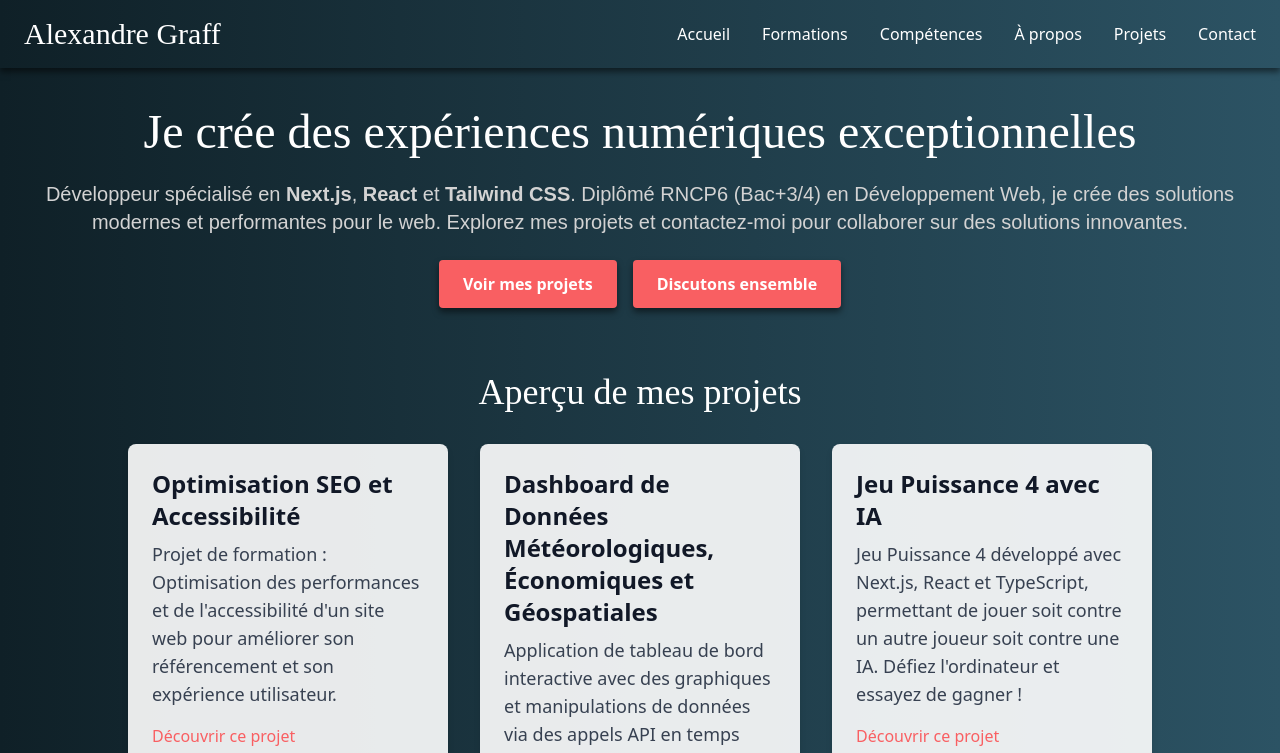
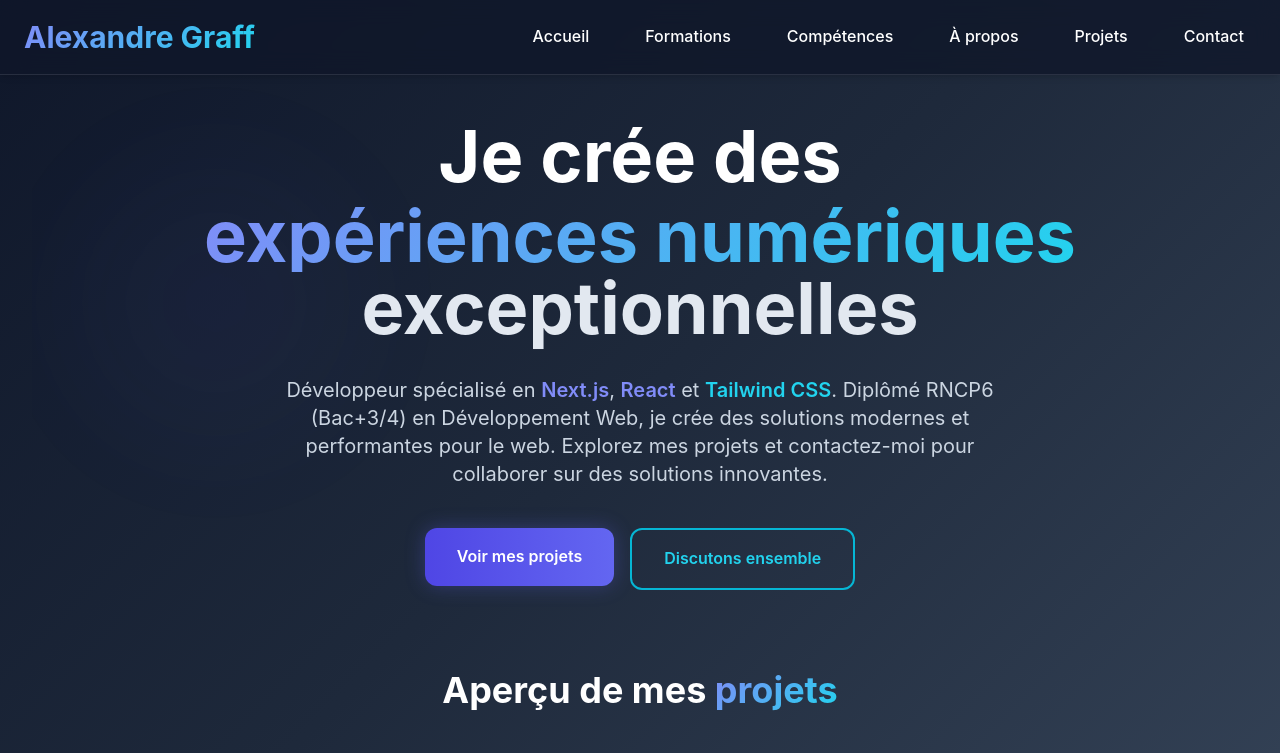
Before and after one commit to alexandreg67/mon-portfolio, a Next.js app: page / in a window 1280 px wide. Shown: the top 753 px of the page. Built offline with nearby package versions, Linux system fonts and the light colour scheme.

Commit message:
feat: refactor styles and animations for improved UI/UX across components

```diff
--- a/app/components/Header.tsx
+++ b/app/components/Header.tsx
@@ -34,9 +34,9 @@ const Header: React.FC = () => {
 	}, [isOpen]);
 
 	return (
-		<header className="bg-hero-gradient text-white shadow-custom-dark">
+		<header className="fixed top-0 left-0 right-0 z-50 backdrop-blur-md bg-slate-900/80 border-b border-white/10 text-white shadow-card">
 			<div className="container mx-auto flex justify-between items-center py-4 px-6">
-				<Link href="/" className="text-3xl font-headline">
+				<Link href="/" className="text-3xl font-heading font-bold text-gradient hover:scale-105 transition-transform">
 					{SITE_CONFIG.AUTHOR}
 				</Link>
 				<nav className="hidden lg:flex space-x-8" role="navigation" aria-label="Navigation principale">
@@ -44,7 +44,7 @@ const Header: React.FC = () => {
 						<Link
 							key={item.href}
 							href={item.href}
-							className="hover:text-secondary transition duration-300 focus:outline-none focus:ring-2 focus:ring-secondary focus:ring-offset-2 focus:ring-offset-backgroundStart rounded"
+							className="relative hover:text-primary-400 transition-all duration-300 focus:outline-none focus:ring-2 focus:ring-primary-500 focus:ring-offset-2 focus:ring-offset-slate-900 rounded px-3 py-2 font-medium after:absolute after:bottom-0 after:left-0 after:w-0 after:h-0.5 after:bg-gradient-to-r after:from-primary-400 after:to-secondary-400 hover:after:w-full after:transition-all after:duration-300"
 						>
 							{item.label}
 						</Link>
@@ -56,7 +56,7 @@ const Header: React.FC = () => {
 						aria-label={isOpen ? "Fermer le menu de navigation" : "Ouvrir le menu de navigation"}
 						aria-expanded={isOpen}
 						aria-controls="mobile-menu"
-						className="text-white focus:outline-none focus:ring-2 focus:ring-secondary focus:ring-offset-2 focus:ring-offset-backgroundStart rounded p-1"
+						className="text-white focus:outline-none focus:ring-2 focus:ring-primary-500 focus:ring-offset-2 focus:ring-offset-slate-900 rounded p-2 hover:bg-white/10 transition-all"
 					>
 						<svg
 							className="w-8 h-8"
@@ -88,16 +88,16 @@ const Header: React.FC = () => {
 			{/* Menu latéral pour les petits écrans */}
 			<div
 				id="mobile-menu"
-				className={`fixed inset-y-0 left-0 w-64 bg-hero-gradient transform ${
+				className={`fixed inset-y-0 left-0 w-72 backdrop-blur-xl bg-slate-900/90 border-r border-white/10 transform ${
 					isOpen ? 'translate-x-0' : '-translate-x-full'
-				} transition-transform duration-300 ease-in-out z-50 lg:hidden`}
+				} transition-transform duration-300 ease-in-out z-50 lg:hidden shadow-2xl`}
 				aria-hidden={!isOpen}
 			>
-				<div className="flex justify-end p-4">
+				<div className="flex justify-end p-6">
 					<button
 						onClick={closeMenu}
 						aria-label="Fermer le menu de navigation"
-						className="text-white focus:outline-none focus:ring-2 focus:ring-secondary focus:ring-offset-2 focus:ring-offset-backgroundStart rounded p-1"
+						className="text-white focus:outline-none focus:ring-2 focus:ring-primary-500 focus:ring-offset-2 focus:ring-offset-slate-900 rounded p-2 hover:bg-white/10 transition-all"
 					>
 						<svg
 							className="w-8 h-8"
@@ -115,12 +115,12 @@ const Header: React.FC = () => {
 						</svg>
 					</button>
 				</div>
-				<nav className="flex flex-col items-start space-y-4 p-4" role="navigation" aria-label="Navigation mobile">
+				<nav className="flex flex-col items-start space-y-2 p-6" role="navigation" aria-label="Navigation mobile">
 					{NAV_ITEMS.map((item) => (
 						<Link
 							key={item.href}
 							href={item.href}
-							className="hover:text-secondary transition duration-300 focus:outline-none focus:ring-2 focus:ring-secondary focus:ring-offset-2 focus:ring-offset-backgroundStart rounded p-2 w-full text-left"
+							className="w-full p-4 rounded-xl hover:bg-white/10 hover:text-primary-400 transition-all duration-300 focus:outline-none focus:ring-2 focus:ring-primary-500 focus:ring-offset-2 focus:ring-offset-slate-900 font-medium border border-transparent hover:border-white/20"
 							onClick={closeMenu}
 						>
 							{item.label}
--- a/app/globals.css
+++ b/app/globals.css
@@ -2,18 +2,93 @@
 @tailwind components;
 @tailwind utilities;
 
-html, body {
+/* Import modern fonts */
+@import url("https://fonts.googleapis.com/css2?family=Inter:wght@300;400;500;600;700;800&family=Inter+Tight:wght@400;500;600;700;800;900&family=Playfair+Display:ital,wght@0,400;0,500;0,600;1,400&display=swap");
+
+html {
   height: 100%;
   margin: 0;
   padding: 0;
+  background: linear-gradient(135deg, #0f172a 0%, #1e293b 50%, #334155 100%);
+  background-attachment: fixed;
+}
+
+html,
+body {
+  min-height: 100%;
   overflow-x: hidden;
 }
 
 body {
   display: flex;
   flex-direction: column;
+  font-family: "Inter", system-ui, sans-serif;
+  color: #ffffff;
+  line-height: 1.6;
+  margin: 0;
+  padding: 0;
 }
 
 main {
   flex-grow: 1;
 }
+
+/* Custom utility classes for modern effects */
+@layer utilities {
+  .text-gradient {
+    background: linear-gradient(135deg, #818cf8 0%, #22d3ee 100%);
+    -webkit-background-clip: text;
+    -webkit-text-fill-color: transparent;
+    background-clip: text;
+  }
+
+  .backdrop-blur-xs {
+    backdrop-filter: blur(2px);
+  }
+
+  .card-modern {
+    background: linear-gradient(
+      135deg,
+      rgba(255, 255, 255, 0.05) 0%,
+      rgba(255, 255, 255, 0.02) 100%
+    );
+    backdrop-filter: blur(10px);
+    border: 1px solid rgba(255, 255, 255, 0.1);
+  }
+
+  .card-modern:hover {
+    background: linear-gradient(
+      135deg,
+      rgba(255, 255, 255, 0.08) 0%,
+      rgba(255, 255, 255, 0.04) 100%
+    );
+    transform: translateY(-2px);
+  }
+}
+
+/* Smooth transitions for modern feel */
+* {
+  transition-property: color, background-color, border-color,
+    text-decoration-color, fill, stroke, opacity, box-shadow, transform, filter,
+    backdrop-filter;
+  transition-timing-function: cubic-bezier(0.4, 0, 0.2, 1);
+  transition-duration: 200ms;
+}
+
+/* Modern scrollbar */
+::-webkit-scrollbar {
+  width: 8px;
+}
+
+::-webkit-scrollbar-track {
+  background: rgba(15, 23, 42, 0.5);
+}
+
+::-webkit-scrollbar-thumb {
+  background: rgba(99, 102, 241, 0.5);
+  border-radius: 4px;
+}
+
+::-webkit-scrollbar-thumb:hover {
+  background: rgba(99, 102, 241, 0.8);
+}
--- a/app/layout.tsx
+++ b/app/layout.tsx
@@ -46,9 +46,9 @@ export default function RootLayout({
 					}}
 				/>
 			</head>
-			<body className="min-h-screen flex flex-col bg-gradient-to-r from-backgroundStart to-backgroundEnd text-textPrimary" role="document">
+			<body className="min-h-screen flex flex-col font-body text-textPrimary" role="document">
 				<Header />
-				<main className="flex-grow flex flex-col items-center justify-center" role="main">
+				<main className="flex-grow flex flex-col items-center justify-center pt-20" role="main">
 					{children}
 				</main>
 				<ClientFooter />
--- a/app/page.tsx
+++ b/app/page.tsx
@@ -10,30 +10,41 @@ export default function HomePage() {
 
 
   return (
-    <div className="min-h-screen text-white flex flex-col items-center justify-center px-4 md:px-8">
+    <div className="min-h-screen text-white flex flex-col items-center justify-center px-4 md:px-8 relative overflow-hidden">
+      {/* Subtle animated background elements */}
+      <div className="absolute inset-0 opacity-20">
+        <div className="absolute top-20 left-10 w-72 h-72 bg-primary-500/20 rounded-full blur-3xl animate-gentle-bounce"></div>
+        <div className="absolute bottom-32 right-16 w-96 h-96 bg-secondary-500/15 rounded-full blur-3xl animate-gentle-bounce" style={{animationDelay: '1s'}}></div>
+      </div>
+
       {/* Section de bienvenue */}
-      <div className="text-center mt-10">
-        <h1 className="text-5xl font-headline mb-6">
-          Je crée des expériences numériques exceptionnelles
+      <div className="text-center mt-10 relative z-10 animate-fade-in">
+        <h1 className="text-4xl md:text-6xl lg:text-7xl font-heading font-bold mb-8 leading-tight">
+          Je crée des
+          <span className="text-gradient block mt-2">
+            expériences numériques
+          </span>
+          <span className="text-slate-200">exceptionnelles</span>
         </h1>
-        <p className="text-xl font-body text-textSecondary mb-6">
-          Développeur spécialisé en <strong>Next.js</strong>,{" "}
-          <strong>React</strong> et <strong>Tailwind CSS</strong>. Diplômé RNCP6
-          (Bac+3/4) en Développement Web, je crée des solutions modernes et
+        <p className="text-lg md:text-xl max-w-3xl mx-auto text-slate-300 mb-10 leading-relaxed animate-slide-up">
+          Développeur spécialisé en <span className="text-primary-400 font-semibold">Next.js</span>,{" "}
+          <span className="text-primary-400 font-semibold">React</span> et <span className="text-secondary-400 font-semibold">Tailwind CSS</span>.
+          Diplômé RNCP6 (Bac+3/4) en Développement Web, je crée des solutions modernes et
           performantes pour le web. Explorez mes projets et contactez-moi pour
           collaborer sur des solutions innovantes.
         </p>
 
-        <div className="flex space-x-4 justify-center">
+        <div className="flex flex-col sm:flex-row gap-4 justify-center animate-slide-up" style={{animationDelay: '0.2s'}}>
           <Link href="/projects">
-            <button className="px-6 py-3 bg-primary text-white font-bold rounded shadow-custom-dark hover:bg-secondary transition duration-300">
-              Voir mes projets
+            <button className="group relative px-8 py-4 bg-gradient-to-r from-primary-600 to-primary-500 text-white font-semibold rounded-xl shadow-glow hover:shadow-card-hover hover:scale-105 transition-all duration-300 overflow-hidden">
+              <span className="relative z-10">Voir mes projets</span>
+              <div className="absolute inset-0 bg-gradient-to-r from-primary-500 to-primary-400 opacity-0 group-hover:opacity-100 transition-opacity duration-300"></div>
             </button>
           </Link>
           <button
             onClick={openModal}
             aria-label="Ouvrir le formulaire de contact"
-            className="px-6 py-3 bg-primary text-white font-bold rounded shadow-custom-dark hover:bg-secondary transition duration-300"
+            className="group relative px-8 py-4 bg-transparent border-2 border-secondary-500 text-secondary-400 font-semibold rounded-xl hover:bg-secondary-500 hover:text-white hover:scale-105 transition-all duration-300"
           >
             Discutons ensemble
           </button>
@@ -41,32 +52,34 @@ export default function HomePage() {
       </div>
 
       {/* Section Projets en avant */}
-      <div className="w-full max-w-5xl mt-16">
-        <h2 className="text-4xl font-headline text-center mb-8">
-          Aperçu de mes projets
+      <div className="w-full max-w-6xl mt-20 relative z-10">
+        <h2 className="text-3xl md:text-4xl font-heading font-bold text-center mb-12">
+          Aperçu de mes <span className="text-gradient">projets</span>
         </h2>
-        <div className="grid grid-cols-1 md:grid-cols-3 gap-8">
-          {FEATURED_PROJECTS.map((project) => (
+        <div className="grid grid-cols-1 md:grid-cols-3 gap-6">
+          {FEATURED_PROJECTS.map((project, index) => (
             <div
               key={project.id}
-              className="bg-white bg-opacity-90 p-6 rounded-lg shadow-custom-light"
+              className="group card-modern p-8 rounded-2xl shadow-card hover:shadow-card-hover transition-all duration-300 animate-slide-up"
+              style={{animationDelay: `${0.1 * index}s`}}
               role="article"
               aria-labelledby={`project-title-${project.id}`}
             >
-              <h3 id={`project-title-${project.id}`} className="text-2xl font-bold text-gray-900 mb-2">
+              <h3 id={`project-title-${project.id}`} className="text-2xl font-heading font-bold text-white mb-4 group-hover:text-primary-400 transition-colors">
                 {project.title}
               </h3>
-              <p className="text-lg text-gray-700 mb-4">
+              <p className="text-slate-300 mb-6 leading-relaxed">
                 {project.description}
               </p>
               <Link
                 href={project.link}
-                className="text-primary hover:underline focus:outline-none focus:ring-2 focus:ring-primary focus:ring-offset-2 rounded"
+                className="inline-flex items-center text-secondary-400 hover:text-secondary-300 font-semibold focus:outline-none focus:ring-2 focus:ring-secondary-500 focus:ring-offset-2 focus:ring-offset-slate-900 rounded-lg p-2 -m-2 transition-all group"
                 aria-label={`Voir les détails du projet ${project.title}`}
               >
-                <p className="text-primary hover:underline">
-                  Découvrir ce projet
-                </p>
+                Découvrir ce projet
+                <svg className="ml-2 w-4 h-4 group-hover:translate-x-1 transition-transform" fill="none" stroke="currentColor" viewBox="0 0 24 24">
+                  <path strokeLinecap="round" strokeLinejoin="round" strokeWidth={2} d="M9 5l7 7-7 7" />
+                </svg>
               </Link>
             </div>
           ))}
@@ -74,12 +87,12 @@ export default function HomePage() {
       </div>
 
       {/* Animation scroll to about */}
-      <div className="mt-20 flex flex-col items-center justify-center">
-        <p className="text-lg text-textSecondary mb-4">
+      <div className="mt-20 flex flex-col items-center justify-center relative z-10">
+        <p className="text-lg text-slate-300 mb-6 text-center">
           Vous souhaitez en savoir plus sur moi ?
         </p>
         <Link href="/about">
-          <button className="px-6 py-3 bg-primary text-white font-bold rounded shadow-custom-dark hover:bg-secondary transition duration-300">
+          <button className="px-8 py-4 bg-transparent border-2 border-primary-500 text-primary-400 font-semibold rounded-xl hover:bg-primary-500 hover:text-white hover:scale-105 transition-all duration-300">
             À propos de moi
           </button>
         </Link>
--- a/app/projects/page.tsx
+++ b/app/projects/page.tsx
@@ -15,54 +15,58 @@ export const metadata = generatePageMetadata(
 // Composant Section mis à jour pour une disposition en flex
 const Section: React.FC<SectionProps> = ({ title, items }) => (
 	<section className="container mx-auto px-4 py-10">
-		<h2 className="text-4xl font-headline text-center mb-10 text-white">
-			{title}
+		<h2 className="text-4xl md:text-5xl font-heading font-bold text-center mb-16 text-white">
+			Mes <span className="text-gradient">Projets</span>
 		</h2>
-		<div className="space-y-8">
+		<div className="space-y-12">
 			{items.map((item, index) => (
 				<div
 					key={index}
-					className="flex flex-col md:flex-row bg-white bg-opacity-90 p-6 rounded-lg shadow-lg hover:shadow-2xl transition-shadow duration-300 ease-in-out w-full max-w-6xl mx-auto"
+					className="group flex flex-col lg:flex-row card-modern p-8 rounded-2xl shadow-card hover:shadow-card-hover transition-all duration-300 w-full max-w-7xl mx-auto animate-slide-up"
+					style={{animationDelay: `${0.1 * index}s`}}
 				>
 					{/* Section de l'image à gauche */}
-					<div className="relative w-full md:w-1/3 mb-4 md:mb-0">
+					<div className="relative w-full lg:w-2/5 mb-6 lg:mb-0 lg:mr-8">
+						<div className="relative overflow-hidden rounded-2xl shadow-lg group-hover:shadow-xl transition-all duration-300">
 							<Image
 								src={item.imageUrl}
 								alt={`Capture d'écran du projet ${item.title}`}
-							width={500}
-							height={300}
-							className="rounded-lg w-full h-48 object-cover md:h-auto"
+								width={600}
+								height={400}
+								className="w-full h-64 lg:h-72 object-cover group-hover:scale-105 transition-transform duration-300"
 								loading="lazy"
 								placeholder="blur"
 								blurDataURL={BLUR_PLACEHOLDER_SVG}
 							/>
+							<div className="absolute inset-0 bg-gradient-to-t from-slate-900/20 to-transparent opacity-0 group-hover:opacity-100 transition-opacity duration-300"></div>
+						</div>
 					</div>
 					{/* Section du texte à droite */}
-					<div className="md:w-2/3 md:pl-6 flex flex-col justify-center">
-						<h3 className="text-3xl font-semibold text-primary mb-2">
+					<div className="lg:w-3/5 flex flex-col justify-center">
+						<h3 className="text-lg font-semibold text-secondary-400 mb-2 uppercase tracking-wide">
 							{item.type}
 						</h3>
-						<h4 className="text-2xl font-semibold text-gray-900 mb-2">
+						<h4 className="text-3xl lg:text-4xl font-heading font-bold text-white mb-4 group-hover:text-primary-400 transition-colors">
 							{item.title}
 						</h4>
-						<div className="text-gray-700 mb-4">{item.description}</div>
-						<div className="flex flex-wrap gap-2 mb-4">
+						<div className="text-slate-300 mb-6 leading-relaxed text-lg">{item.description}</div>
+						<div className="flex flex-wrap gap-3 mb-8">
 							{item.technologies.map((tech, i) => (
 								<span
 									key={i}
-									className="bg-primary text-white px-3 py-1 rounded-full text-sm"
+									className="bg-gradient-to-r from-primary-600/20 to-primary-500/20 border border-primary-500/30 text-primary-300 px-4 py-2 rounded-xl text-sm font-medium backdrop-blur-sm"
 								>
 									{tech}
 								</span>
 							))}
 						</div>
-						<div className="flex space-x-4 mt-4">
+						<div className="flex flex-wrap gap-4">
 							{item.liveLink && (
 								<a
 									href={item.liveLink}
 									target="_blank"
 									rel="noopener noreferrer"
-									className="text-secondary hover:text-secondary-dark transition duration-300 flex items-center focus:outline-none focus:ring-2 focus:ring-secondary focus:ring-offset-2 rounded"
+									className="inline-flex items-center px-6 py-3 bg-gradient-to-r from-secondary-600 to-secondary-500 text-white font-semibold rounded-xl hover:from-secondary-500 hover:to-secondary-400 hover:scale-105 transition-all duration-300 focus:outline-none focus:ring-2 focus:ring-secondary-500 focus:ring-offset-2 focus:ring-offset-slate-900"
 									aria-label={`Voir le projet ${item.title} en direct`}
 								>
 									<FaExternalLinkAlt className="mr-2" aria-hidden="true" />
@@ -73,7 +77,7 @@ const Section: React.FC<SectionProps> = ({ title, items }) => (
 								href={item.codeLink}
 								target="_blank"
 								rel="noopener noreferrer"
-								className="text-secondary hover:text-secondary-dark transition duration-300 flex items-center focus:outline-none focus:ring-2 focus:ring-secondary focus:ring-offset-2 rounded"
+								className="inline-flex items-center px-6 py-3 bg-transparent border-2 border-slate-600 text-slate-300 font-semibold rounded-xl hover:border-slate-500 hover:text-white hover:scale-105 transition-all duration-300 focus:outline-none focus:ring-2 focus:ring-slate-500 focus:ring-offset-2 focus:ring-offset-slate-900"
 								aria-label={`Voir le code source du projet ${item.title}`}
 							>
 								<FaGithub className="mr-2" aria-hidden="true" />
--- a/tailwind.config.ts
+++ b/tailwind.config.ts
@@ -9,23 +9,87 @@ const config: Config = {
 	theme: {
 		extend: {
 			colors: {
-				primary: '#F95F62',
-				secondary: '#00A676',
-				backgroundStart: '#0F2027',
-				backgroundEnd: '#2C5364',
-				textPrimary: '#FFFFFF',
-				textSecondary: '#D3D3D3',
+				// Modern indigo-based primary palette
+				primary: {
+					50: '#eef2ff',
+					100: '#e0e7ff',
+					400: '#818cf8',
+					500: '#6366f1',
+					600: '#4f46e5',
+					700: '#4338ca',
+					900: '#312e81',
+				},
+				// Refined cyan secondary palette
+				secondary: {
+					400: '#22d3ee',
+					500: '#06b6d4',
+					600: '#0891b2',
+				},
+				// Legacy colors for backward compatibility
+				primaryLegacy: '#F95F62',
+				secondaryLegacy: '#00A676',
+				// Modern neutral palette
+				slate: {
+					50: '#f8fafc',
+					100: '#f1f5f9',
+					200: '#e2e8f0',
+					300: '#cbd5e1',
+					400: '#94a3b8',
+					500: '#64748b',
+					600: '#475569',
+					700: '#334155',
+					800: '#1e293b',
+					900: '#0f172a',
+					950: '#020617',
+				},
+				// Updated background colors
+				backgroundStart: '#0f172a', // slate-900
+				backgroundEnd: '#1e293b',   // slate-800
+				textPrimary: '#ffffff',
+				textSecondary: '#cbd5e1',   // slate-300
 			},
 			fontFamily: {
+				// Modern Inter-based typography
+				heading: ['"Inter Tight"', 'Inter', 'system-ui', 'sans-serif'],
+				body: ['Inter', 'system-ui', 'sans-serif'],
+				elegant: ['"Playfair Display"', 'serif'],
+				// Legacy fonts for backward compatibility
 				headline: ['"Abril Fatface"', 'serif'],
-				body: ['Poppins', 'sans-serif'],
+				bodyLegacy: ['Poppins', 'sans-serif'],
 			},
 			backgroundImage: {
-				'hero-gradient': 'linear-gradient(90deg, #0F2027 0%, #2C5364 100%)',
+				'hero-gradient': 'linear-gradient(135deg, #0f172a 0%, #1e293b 50%, #334155 100%)',
+				'card-gradient': 'linear-gradient(135deg, rgba(255,255,255,0.05) 0%, rgba(255,255,255,0.02) 100%)',
+				'text-gradient': 'linear-gradient(135deg, #818cf8 0%, #22d3ee 100%)',
 			},
 			boxShadow: {
 				'custom-light': '0 4px 6px rgba(0, 0, 0, 0.1)',
 				'custom-dark': '0 4px 6px rgba(0, 0, 0, 0.5)',
+				'glow': '0 0 20px rgba(99, 102, 241, 0.3)',
+				'card': '0 4px 6px -1px rgba(0, 0, 0, 0.1), 0 2px 4px -1px rgba(0, 0, 0, 0.06)',
+				'card-hover': '0 10px 15px -3px rgba(0, 0, 0, 0.2), 0 4px 6px -2px rgba(0, 0, 0, 0.1)',
+			},
+			backdropBlur: {
+				xs: '2px',
+			},
+			animation: {
+				'gentle-bounce': 'gentle-bounce 3s ease-in-out infinite',
+				'fade-in': 'fade-in 0.5s ease-out',
+				'slide-up': 'slide-up 0.6s ease-out',
+			},
+			keyframes: {
+				'gentle-bounce': {
+					'0%, 100%': { transform: 'translateY(0px)' },
+					'50%': { transform: 'translateY(-10px)' },
+				},
+				'fade-in': {
+					'0%': { opacity: '0' },
+					'100%': { opacity: '1' },
+				},
+				'slide-up': {
+					'0%': { transform: 'translateY(20px)', opacity: '0' },
+					'100%': { transform: 'translateY(0px)', opacity: '1' },
+				},
 			},
 		},
 	},
```
Also changed, not shown: app/competences/page.tsx (+22 -16 lines). Lines whose indentation alone changed are shown as unchanged.
